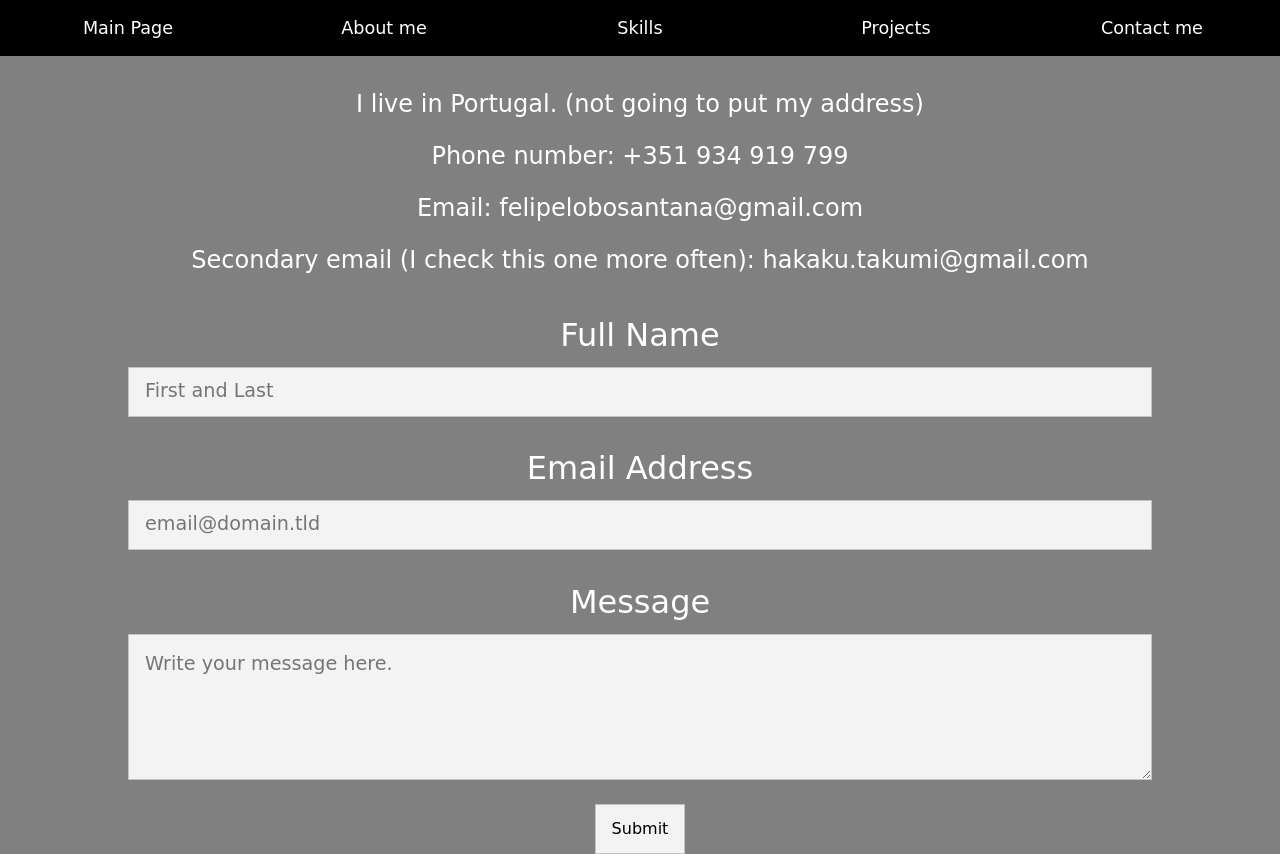
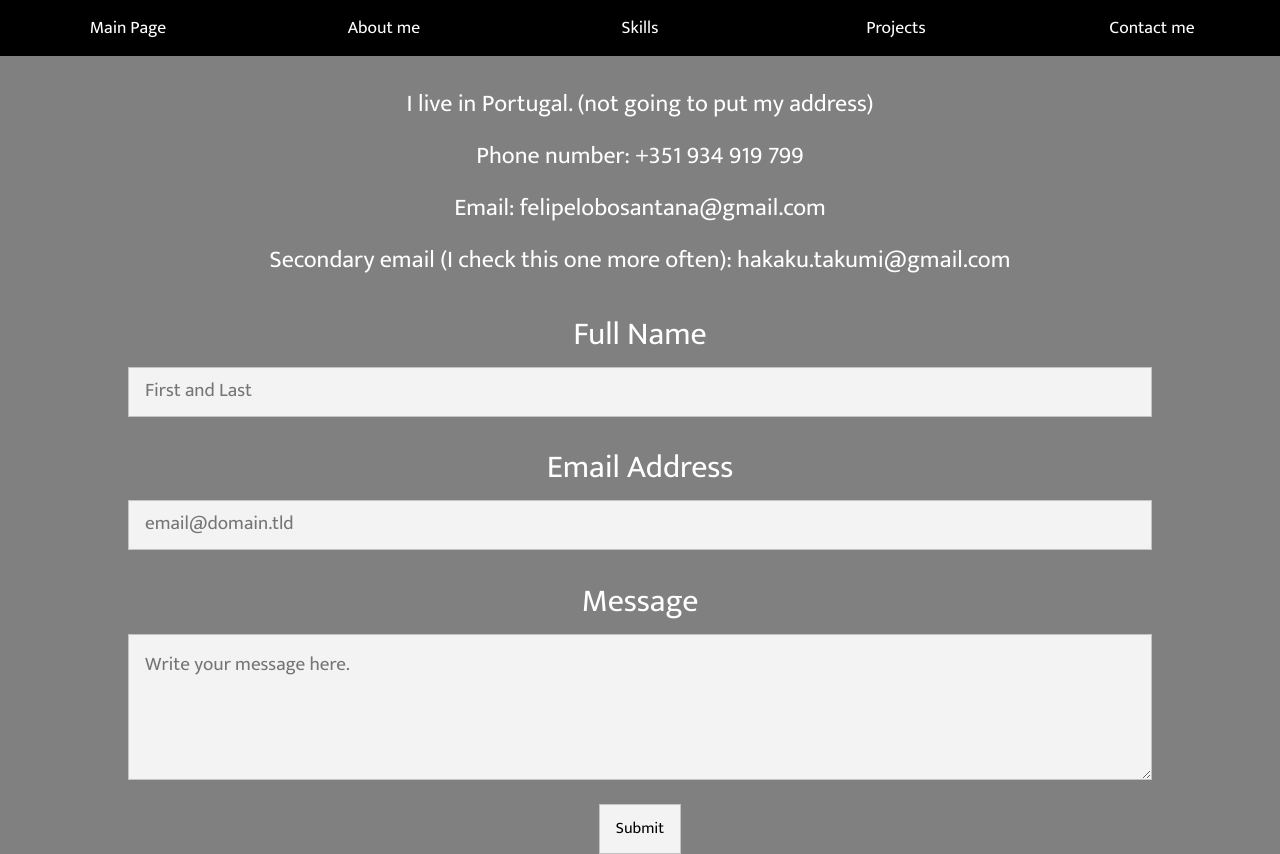
Before and after one commit to hakaku-takumi/hakaku-takumi.github.io, a plain HTML site: page contact-me.html in a window 1280 px wide. Drawn offline with nearby package versions, Linux system fonts and the light colour scheme.

Commit message:
changed font :)

```diff
--- a/contact-me.html
+++ b/contact-me.html
@@ -26,11 +26,11 @@
     <div class="email-form">
         <form id="fs-frm" name="simple-contact-form" accept-charset="utf-8" action="https://formspree.io/f/xwkdanob" method="post">
             <fieldset id="fs-frm-inputs">
-              <label style="font-family: cursive, serif; font-size: 200%;" for="full-name">Full Name</label>
+              <label style="font-family: mukta, oswald, sans-serif; font-size: 200%;" for="full-name">Full Name</label>
               <input style="color:black" type="text" name="name" id="full-name" placeholder="First and Last" required="">
-              <label style="font-family: cursive, serif; font-size: 200%;" for="email-address">Email Address</label>
+              <label style="font-family: mukta, oswald, sans-serif; font-size: 200%;" for="email-address">Email Address</label>
               <input style="color:black" type="email" name="_replyto" id="email-address" placeholder="email@domain.tld" required="">
-              <label style="font-family: cursive, serif; font-size: 200%;" for="message">Message</label>
+              <label style="font-family: mukta, oswald, sans-serif; font-size: 200%;" for="message">Message</label>
               <textarea style="color:black" rows="5" name="message" id="message" placeholder="Write your message here." required=""></textarea>
               <input type="hidden" name="_subject" id="email-subject" value="Contact Form Submission">
             </fieldset>
--- a/styles.css
+++ b/styles.css
@@ -1,6 +1,16 @@
+@font-face {
+    font-family: oswald;
+    src: url(oswald.ttf);
+  }
+
+@font-face {
+    font-family: mukta;
+    src: url(mukta.ttf);
+  }
+
 body{
     background-color: gray;
-    font-family: cursive, serif;
+    font-family: mukta, oswald, sans-serif;
 }
 
 .list{
@@ -38,7 +48,7 @@ li{
 .text1{
     margin: 30px;
     text-align: center;
-    font-family: cursive, serif;
+    font-family: mukta, oswald, sans-serif;
     font-size: 150%;
     color: white;
 }
```
Also changed, not shown: about_me.html (line endings or trailing spaces), index.html (line endings or trailing spaces), mukta.ttf (added), oswald.ttf (added), projects.html (line endings or trailing spaces), skills.html (line endings or trailing spaces).
